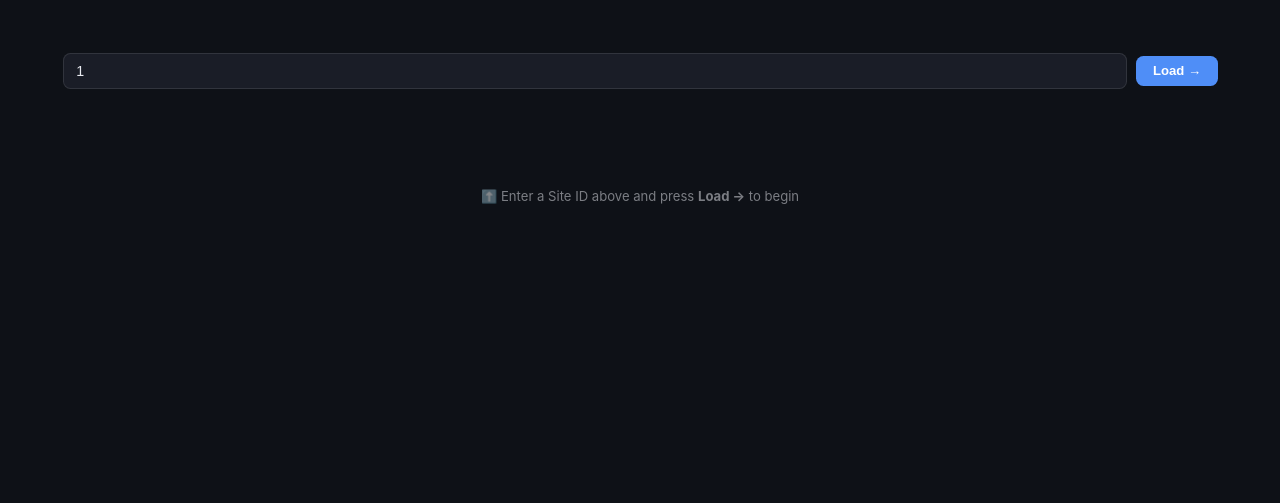
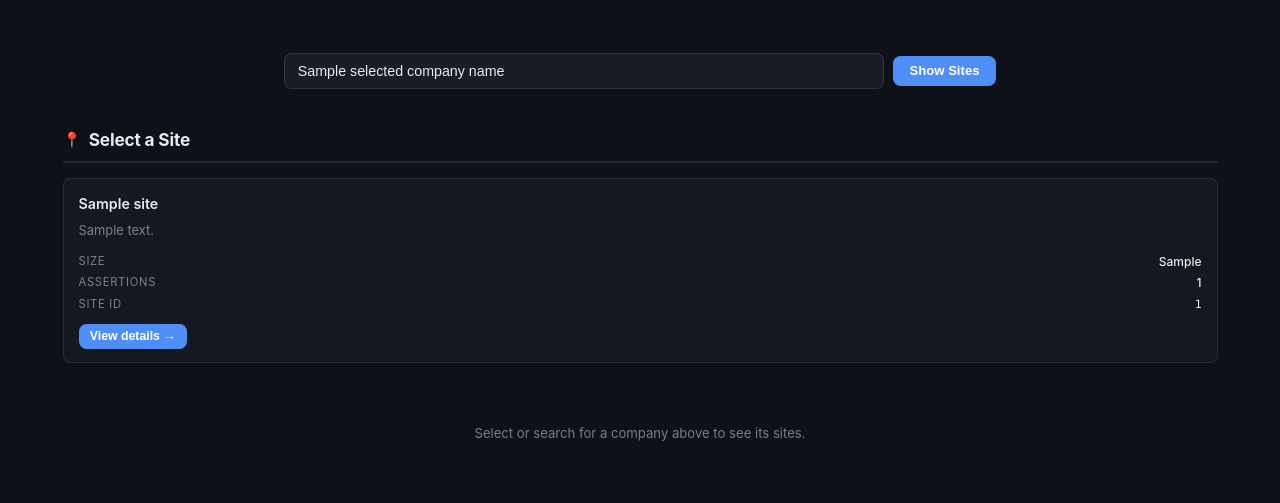
Before and after one commit to Hrytos/Account-Sense-Viewer, a FastAPI app: template templates/dashboard.html in a window 1280 px wide. Shown: the part 69-572 px from the top of the page. Run offline with FastAPI, Linux system fonts and the light colour scheme; the template is opened without the code that fills it: most values are stand-ins (such as "Sample title", 1, 10 or a date in 2020).

Commit message:
Enhance dashboard functionality: Added company selection and site listing features. Implemented new API endpoints for fetching companies and sites, and updated the dashboard template for improved user interaction with company and site data.

```diff
--- a/api/main.py
+++ b/api/main.py
@@ -27,7 +27,11 @@ from dotenv import load_dotenv
 import sys
 sys.path.append(os.path.dirname(os.path.dirname(__file__)))
 
-from src.services.data_fetcher import get_site_data
+from src.services.data_fetcher import (
+    get_site_data,
+    list_companies,
+    list_sites_for_account,
+)
 from src.services.ai_summarizer import (
     generate_account_summary,
     generate_company_overview,
@@ -222,12 +226,83 @@ async def logout(request: Request):
 
 
 @app.get("/dashboard", response_class=HTMLResponse)
-async def dashboard(request: Request):
+async def dashboard(request: Request, account_id: Optional[str] = None):
     if not request.session.get("authenticated"):
         return RedirectResponse("/", status_code=302)
+
+    companies = await list_companies()
+    sites = []
+    selected_company_name = ""
+    if account_id:
+        for c in companies:
+            if c["account_id"] == account_id:
+                selected_company_name = c["company_name"]
+                break
+        sites = await list_sites_for_account(account_id)
+
     return templates.TemplateResponse(
         "dashboard.html",
-        {"request": request, "view": None, "error": None, "site_id": ""},
+        {
+            "request": request,
+            "view": None,
+            "error": None,
+            "site_id": "",
+            "companies": companies,
+            "selected_account_id": account_id or "",
+            "selected_company_name": selected_company_name,
+            "sites": sites,
+        },
+    )
+
+
+@app.post("/select-company", response_class=HTMLResponse)
+async def select_company(
+    request: Request,
+    company_name: str = Form(...),
+):
+    if not request.session.get("authenticated"):
+        return RedirectResponse("/", status_code=302)
+
+    companies = await list_companies()
+
+    account_id = None
+    selected_company_name = company_name.strip()
+    for c in companies:
+        if c["company_name"] == company_name:
+            account_id = c["account_id"]
+            selected_company_name = c["company_name"]
+            break
+
+    if not account_id:
+        # Company name not found – show error but keep what user typed
+        return templates.TemplateResponse(
+            "dashboard.html",
+            {
+                "request": request,
+                "view": None,
+                "error": f'No company found matching "{company_name}".',
+                "site_id": "",
+                "companies": companies,
+                "selected_account_id": "",
+                "selected_company_name": selected_company_name,
+                "sites": [],
+            },
+        )
+
+    sites = await list_sites_for_account(account_id)
+
+    return templates.TemplateResponse(
+        "dashboard.html",
+        {
+            "request": request,
+            "view": None,
+            "error": None,
+            "site_id": "",
+            "companies": companies,
+            "selected_account_id": account_id,
+            "selected_company_name": selected_company_name,
+            "sites": sites,
+        },
     )
 
 
@@ -235,15 +310,38 @@ async def dashboard(request: Request):
 async def lookup(
     request: Request,
     site_id: str = Form(...),
+    account_id: Optional[str] = Form(None),
 ):
     if not request.session.get("authenticated"):
         return RedirectResponse("/", status_code=302)
 
     site_id = site_id.strip()
+    selected_account_id = account_id or ""
+
+    # Always provide companies for the dropdown; sites only when explicitly selected.
+    companies = await list_companies()
+    sites = []
+
+    # Derive selected_company_name from selected_account_id (when present)
+    selected_company_name = ""
+    if selected_account_id:
+        for c in companies:
+            if c["account_id"] == selected_account_id:
+                selected_company_name = c["company_name"]
+                break
     if not site_id:
         return templates.TemplateResponse(
             "dashboard.html",
-            {"request": request, "view": None, "error": "Please enter a Site ID.", "site_id": ""},
+            {
+                "request": request,
+                "view": None,
+                "error": "Please enter a Site ID.",
+                "site_id": "",
+                "companies": companies,
+                "selected_account_id": selected_account_id,
+                "selected_company_name": selected_company_name,
+                "sites": sites,
+            },
         )
 
     try:
@@ -254,7 +352,16 @@ async def lookup(
             error_msg = "403 Forbidden — check Supabase RLS policies and your service_role key."
         return templates.TemplateResponse(
             "dashboard.html",
-            {"request": request, "view": None, "error": error_msg, "site_id": site_id},
+            {
+                "request": request,
+                "view": None,
+                "error": error_msg,
+                "site_id": site_id,
+                "companies": companies,
+                "selected_account_id": selected_account_id,
+                "selected_company_name": selected_company_name,
+                "sites": sites,
+            },
         )
 
     view = build_view_model(data)
@@ -279,5 +386,14 @@ async def lookup(
 
     return templates.TemplateResponse(
         "dashboard.html",
-        {"request": request, "view": view, "error": None, "site_id": site_id},
+        {
+            "request": request,
+            "view": view,
+            "error": None,
+            "site_id": site_id,
+            "companies": companies,
+            "selected_account_id": selected_account_id,
+            "selected_company_name": selected_company_name,
+            "sites": sites,
+        },
     )
--- a/static/css/main.css
+++ b/static/css/main.css
@@ -254,12 +254,44 @@ tbody tr:hover td { background: rgba(255,255,255,0.025); }
   gap: 0.6rem;
   margin: 1.5rem 0;
   align-items: center;
+  justify-content: center;
 }
-.search-bar input {
-  flex: 1;
+.search-wrapper {
+  flex: 0 1 600px;
+  position: relative;
+}
+.search-wrapper input {
+  width: 100%;
   font-size: 0.95rem;
 }
 .search-bar .btn { white-space: nowrap; }
+
+.company-suggestions {
+  position: absolute;
+  top: 100%;
+  left: 0;
+  right: 0;
+  max-height: 260px;
+  overflow-y: auto;
+  background: var(--surface);
+  border: 1px solid var(--border);
+  border-top: none;
+  border-radius: 0 0 var(--radius) var(--radius);
+  box-shadow: 0 10px 30px rgba(0,0,0,0.45);
+  z-index: 50;
+  display: none;
+}
+.company-suggestion {
+  padding: 0.5rem 0.75rem;
+  font-size: 0.9rem;
+  cursor: pointer;
+  white-space: nowrap;
+  overflow: hidden;
+  text-overflow: ellipsis;
+}
+.company-suggestion:hover {
+  background: rgba(255,255,255,0.08);
+}
 
 /* ── Empty state ──────────────────────────────────────────────────────────── */
 .empty-state {
@@ -267,6 +299,63 @@ tbody tr:hover td { background: rgba(255,255,255,0.025); }
   padding: 2rem 1rem;
   color: var(--text-muted);
   font-size: 0.875rem;
+}
+
+/* ── Site cards (company → sites selection) ─────────────────────────────────── */
+.site-card-grid {
+  display: grid;
+  grid-template-columns: repeat(auto-fit, minmax(260px, 1fr));
+  gap: 0.9rem;
+  margin-top: 0.5rem;
+}
+.site-card {
+  background: rgba(255,255,255,0.03);
+  border: 1px solid var(--border);
+  border-radius: var(--radius);
+  padding: 0.9rem 1rem;
+  display: flex;
+  flex-direction: column;
+  gap: 0.35rem;
+}
+.site-card-title {
+  font-weight: 600;
+  font-size: 0.95rem;
+}
+.site-card-address {
+  font-size: 0.86rem;
+  color: var(--text-muted);
+}
+.site-card-meta {
+  margin-top: 0.35rem;
+  display: flex;
+  flex-direction: column;
+  gap: 0.15rem;
+  font-size: 0.8rem;
+}
+.site-card-meta-row {
+  display: flex;
+  justify-content: space-between;
+  gap: 0.6rem;
+}
+.site-card-meta-row .meta-label {
+  font-size: 0.75rem;
+  text-transform: uppercase;
+  letter-spacing: 0.06em;
+  color: var(--text-muted);
+}
+.site-card-meta-row .meta-value {
+  font-weight: 500;
+  color: var(--text);
+}
+.site-card-id {
+  font-family: ui-monospace, SFMono-Regular, Menlo, Monaco, Consolas, "Liberation Mono", "Courier New", monospace;
+  font-size: 0.76rem;
+  text-align: right;
+}
+.site-card .btn-small {
+  margin-top: 0.4rem;
+  padding: 0.35rem 0.75rem;
+  font-size: 0.82rem;
 }
 
 /* ── Login page ───────────────────────────────────────────────────────────── */
--- a/templates/dashboard.html
+++ b/templates/dashboard.html
@@ -11,17 +11,24 @@
 
 <div class="page-wrap">
 
-  {# ── Search bar ── #}
-  <form method="post" action="/lookup" class="search-bar">
-    <input
-      type="text"
-      name="site_id"
-      value="{{ site_id }}"
-      placeholder="Enter Site ID  (e.g. d80e7532-2253-4c53-a31b-90e05dfb98d8)"
-      autocomplete="off"
-      required
-    />
-    <button type="submit" class="btn btn-primary">Load →</button>
+  {# ── Company selection search bar ── #}
+  <form method="post" action="/select-company" class="search-bar">
+    <div class="search-wrapper">
+      <input
+        type="text"
+        id="company-input"
+        name="company_name"
+        placeholder="Search or select a company…"
+        value="{{ selected_company_name or '' }}"
+        autocomplete="off"
+      />
+      <div id="company-suggestions" class="company-suggestions">
+        {% for c in companies or [] %}
+        <div class="company-suggestion" data-name="{{ c.company_name }}">{{ c.company_name }}</div>
+        {% endfor %}
+      </div>
+    </div>
+    <button type="submit" class="btn btn-primary">Show Sites</button>
   </form>
 
   {# ── Error ── #}
@@ -29,10 +36,44 @@
   <div class="alert alert-error">{{ error }}</div>
   {% endif %}
 
+  {# ── Site selection grid (when a company is chosen) ── #}
+  {% if sites %}
+  <div class="section-header">
+    <span>📍</span><h2>Select a Site</h2>
+  </div>
+  <div class="site-card-grid">
+    {% for s in sites %}
+    <div class="site-card">
+      <div class="site-card-title">{{ s.company_name }}</div>
+      <div class="site-card-address">{{ s.full_address or "Address not available" }}</div>
+      <div class="site-card-meta">
+        <div class="site-card-meta-row">
+          <span class="meta-label">Size</span>
+          <span class="meta-value">{{ s.site_size_str or "Not available" }}</span>
+        </div>
+        <div class="site-card-meta-row">
+          <span class="meta-label">Assertions</span>
+          <span class="meta-value">{{ s.assertion_count }}</span>
+        </div>
+        <div class="site-card-meta-row">
+          <span class="meta-label">Site ID</span>
+          <span class="site-card-id">{{ s.site_id }}</span>
+        </div>
+      </div>
+      <form method="post" action="/lookup">
+        <input type="hidden" name="site_id" value="{{ s.site_id }}" />
+        <input type="hidden" name="account_id" value="{{ s.account_id }}" />
+        <button type="submit" class="btn btn-primary btn-small">View details →</button>
+      </form>
+    </div>
+    {% endfor %}
+  </div>
+  {% endif %}
+
   {# ── Empty state (no data yet) ── #}
   {% if not view %}
-  <div class="empty-state" style="padding: 5rem 1rem;">
-    ⬆️ Enter a Site ID above and press <strong>Load →</strong> to begin
+  <div class="empty-state" style="padding: 4rem 1rem;">
+    Select or search for a company above to see its sites.
   </div>
 
   {% else %}
@@ -255,5 +296,41 @@
 
   {% endif %} {# end if view #}
 </div> {# end .page-wrap #}
+<script>
+  (function () {
+    const input = document.getElementById("company-input");
+    const box = document.getElementById("company-suggestions");
+    if (!input || !box) return;
 
+    const items = Array.from(box.querySelectorAll(".company-suggestion"));
+
+    function updateSuggestions() {
+      const q = input.value.trim().toLowerCase();
+      let anyVisible = false;
+      items.forEach((el) => {
+        const name = (el.dataset.name || "").toLowerCase();
+        const show = !q || name.includes(q);
+        el.style.display = show ? "block" : "none";
+        if (show) anyVisible = true;
+      });
+      box.style.display = anyVisible && document.activeElement === input ? "block" : "none";
+    }
+
+    input.addEventListener("focus", updateSuggestions);
+    input.addEventListener("input", updateSuggestions);
+    input.addEventListener("blur", () => {
+      setTimeout(() => {
+        box.style.display = "none";
+      }, 150);
+    });
+
+    items.forEach((el) => {
+      el.addEventListener("mousedown", (e) => {
+        e.preventDefault();
+        input.value = el.dataset.name || "";
+        box.style.display = "none";
+      });
+    });
+  })();
+</script>
 {% endblock %}
```
Also changed, not shown: src/services/data_fetcher.py (+99 -0 lines), templates/base.html (line endings or trailing spaces).
